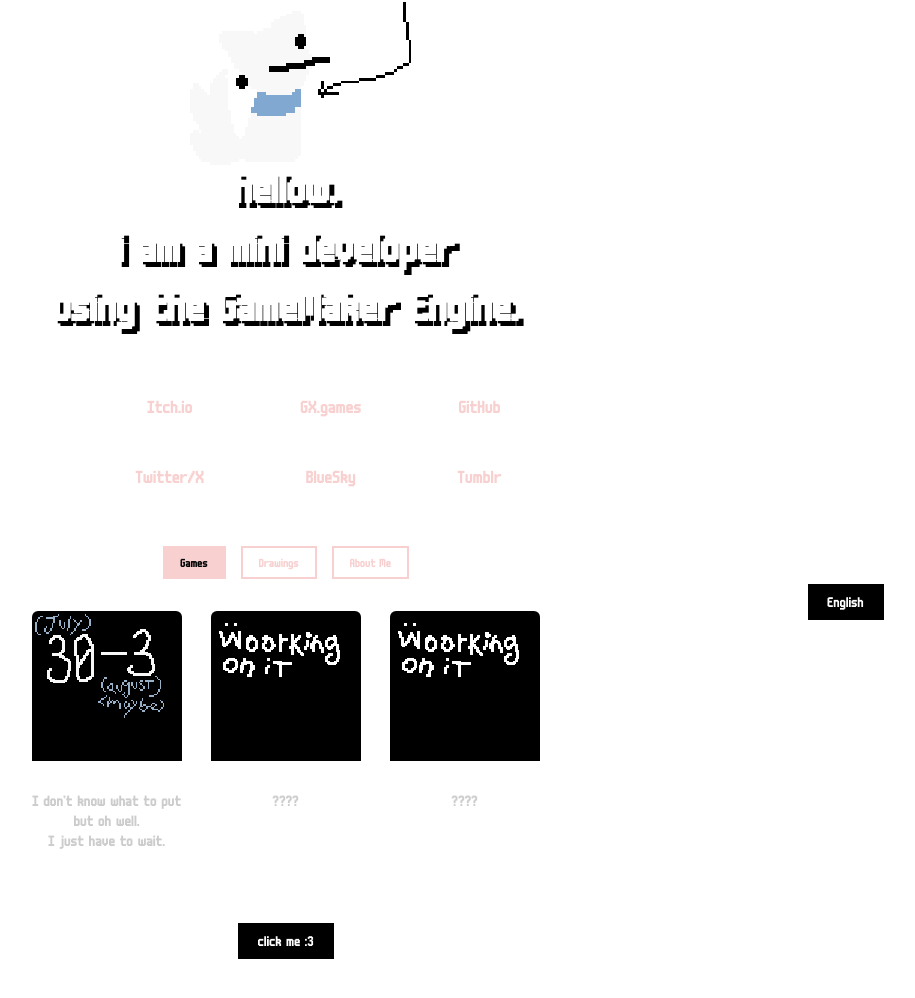
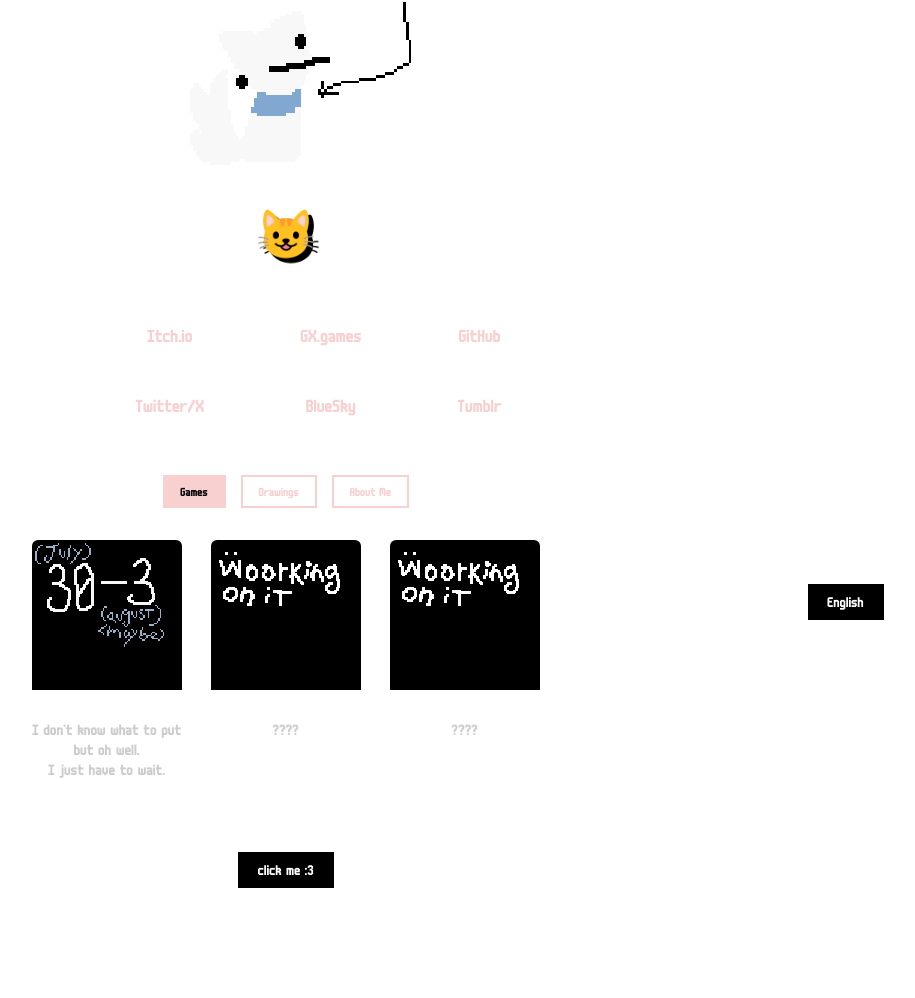
Before and after one commit to cl5d/cl5d.github.io, a plain HTML site: page index.html in a window 1280 px wide. Shown: the part 138-1136 px from the top of the page, without its empty margins (354-1269 px from the left). After the commit the page ends 1088 px from the top, so only its background shows below. Drawn offline with Linux system fonts and the light colour scheme.

Commit message:
minus update after three weeks

```diff
--- a/index.html
+++ b/index.html
@@ -11,9 +11,9 @@
   <img src="assets/gifs/intro/gif_cl5dIntro2.gif" alt="gif_Intro" />
 
   <h1 class="intro-title">
-    <span data-i18n="intro.line1">hellow.</span><br>
-    <span data-i18n="intro.line2">i am a mini developer</span><br>
-    <span data-i18n="intro.line3">using the GameMaker Engine.</span><br>
+    <span data-i18n="intro.line1"></span><br>
+    <span data-i18n="intro.line2">😺</span><br>
+    <!--<span data-i18n="intro.line3"></span><br>-->
   </h1>
 
   <div class="social-links">
@@ -33,15 +33,28 @@
       <img src="assets/gifs/iconsOrLogos/gif_twitterIcon.gif" class="icon-gif" alt="Twitter Icon" id="icon-twitter" />
       Twitter/X
     </a>
-    <a href="https://bsky.app/profile/cl5fied.bsky.social" target="_blank">
+    <a href="https://bsky.app/profile/cl5d.bsky.social" target="_blank">
       <img src="assets/gifs/iconsOrLogos/gif_blueSkyIcon.gif" class="icon-gif" alt="BlueSky Icon" />
       BlueSky
     </a>
-    <a href="https://www.tumblr.com/cl5fied" target="_blank">
+    <a href="https://www.tumblr.com/cl5d" target="_blank">
       <img src="assets/gifs/iconsOrLogos/gif_tumblrIcon.gif" class="icon-gif" alt="Tumblr Icon" />
       Tumblr
     </a>
+<!--    <a href="https://cl5d.bandcamp.com" target="_blank">
+      <img src="assets/gifs/iconsOrLogos/gif_gitHubIcon.gif" class="icon-gif" alt="GitHub Icon" />
+      BandCamp
+    </a>
+    <a href="https://soundcloud.com/cl5d" target="_blank">
+      <img src="assets/gifs/iconsOrLogos/gif_tumblrIcon.gif" class="icon-gif" alt="Tumblr Icon" />
+      SoundCloud
+    </a>
+     <a href="https://www.patreon.com/cl5d" target="_blank">
+      <img src="assets/gifs/iconsOrLogos/gif_tumblrIcon.gif" class="icon-gif" alt="Tumblr Icon" />
+      Patreon
+    </a>-->
   </div>
+ <!--Consider following me on my social networks :D-->
 
   <div class="section-tabs">
     <button class="tab-btn active" data-target="games" data-i18n="tabs.games">Games</button>
@@ -73,8 +86,9 @@
   </div>
 
   <div class="section-content hidden" id="drawings">
-    <p data-i18n="drawings.text">✨ Here are some drawings I made</p>
-    <img src="assets/gifs/gif_woorking.gif" alt="Drawing 1" style="width: 300px; margin-top: 10px;" />
+    <p data-i18n="drawings.text">✨Here are some drawings I made (there are also fan arts that I made)</p>
+    <img src="assets/images/drawingsOrFanArts/img_peppernaFanArt.png" alt="Drawing 1" style="width: 300px; margin-top: 10px;" />
+    <img src="assets/gifs/gif_woorking.gif" alt="Drawing 2" style="width: 300px; margin-top: 10px;" />
   </div>
 
   <div class="section-content hidden" id="about">
--- a/script.js
+++ b/script.js
@@ -110,9 +110,9 @@ function playRandomSound() {
 const translations = {
   eng: {
     intro: {
-      line1: "hellow.",
-      line2: "i am a mini developer",
-      line3: "using the GameMaker Engine."
+      line1: "  ",
+      line2: "😺",
+      line3: "  "
     },
     tabs: {
       games: "Games",
@@ -120,7 +120,7 @@ const translations = {
       about: "About Me"
     },
     drawings: {
-      text: "✨ Here are some drawings I made"
+      text: "✨Here are some drawings I made (there are also fan arts that I made)"
     },
     about: {
       text: "Hellow👋.<br> (as I already mentioned) my name is cl5d<br> and I make games for fun.<br> using the GameMaker program<br> and my dream is to release a complete game."
@@ -143,9 +143,9 @@ const translations = {
   },
   esp: {
     intro: {
-      line1: "holas.",
-      line2: "soy un mini desarrollador",
-      line3: "usando el motor GameMaker."
+      line1: " ",
+      line2: "😺",
+      line3: " "
     },
     tabs: {
       games: "Juegos",
@@ -153,7 +153,7 @@ const translations = {
       about: "Sobre mí"
     },
     drawings: {
-      text: "✨ Aquí algunos dibujos que hice"
+      text: "✨Aquí les dejo algunos dibujos que hice (también hay fan arts que hice)"
     },
     about: {
       text: "Holasss👋.<br> (como ya mencioné) me llamo cl5d<br> y hago juegos por diversión.<br> usando el programa GameMaker<br> y mi sueño es sacar un juego completo."
@@ -163,13 +163,13 @@ const translations = {
         caption: `próximamente....<br><span class="year">No sé qué poner<br> pero bueno.<br> Hay que esperar.</span>`
       },
       project2: {
-        caption: `cocinando...<br><span class="year">????</span>`
+        caption: `trabajando...<br><span class="year">????</span>`
       },
       project3: {
-        caption: `cocinando...<br><span class="year">????</span>`
+        caption: `trabajando...<br><span class="year">????</span>`
       }
     },
-    click_me: "clickeame we :3",
+    click_me: "clickeame bro :3",
     overlay: {
       continue: "Continuar de todas formas"
     }
@@ -248,7 +248,7 @@ closeOverlayBtn.addEventListener("click", () => {
 // Solid blue background for overlay
 overlay.style.setProperty('--overlay-bg-color', '#0068e8');
 
-//for testing only
-//function isMobile() {
-//  return true;
-//}
+/*for testing only*/
+/*function isMobile() {
+  return true;
+}*/
```
Also changed, not shown: assets/images/drawingsOrFanArts/img_peppernaFanArt.png (added).
